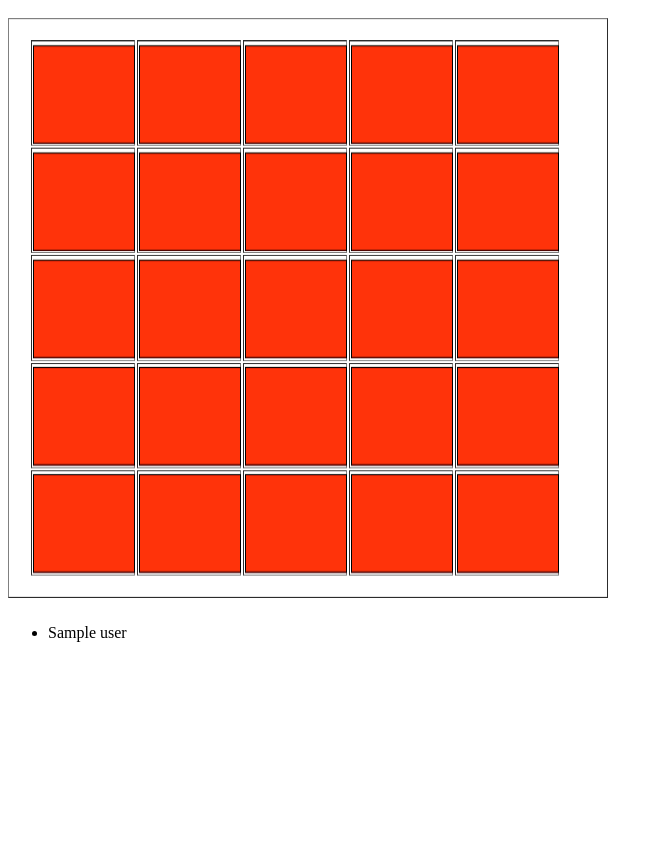
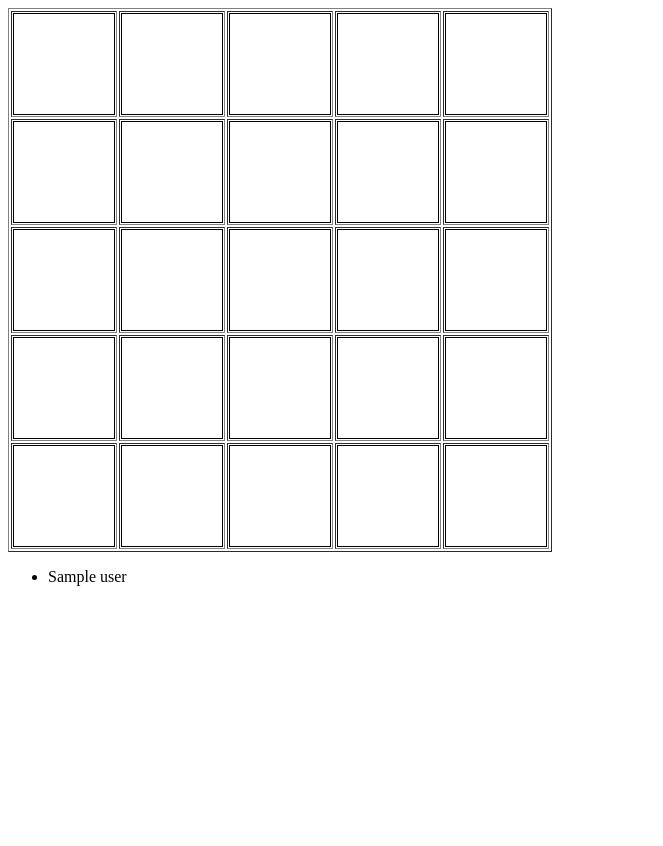
Before and after one commit to higumachan/AOJ_Othello, a Python web app: template templates/observe.html in a window 1280 px wide. Shown: the whole page, without its empty margins (0-663 px from the left). Before the commit the page ends 642 px from the top, so only its background shows below. Run offline with Jinja, Linux system fonts and the light colour scheme; the template is opened without the code that fills it: most values are stand-ins (such as "Sample title", 1, 10 or a date in 2020); some libraries are stand-ins or nearby versions.

Commit message:
3D表示をやめた

```diff
--- a/app.py
+++ b/app.py
@@ -103,13 +103,13 @@ def buttle_game(id, user):
     game = g.db.game_info.find_one({"_id": id});
     if (not user["username"] in game["users"]):
         return "Not Entry User"
-    return render_template("observe.html", id=id, game=game, user=user);
+    return render_template("simple_observe.html", id=id, game=game, user=user);
 
 @app.route("/game/observe/<int:id>")
 @require_login
 def observe_game(id, user):
     game = g.db.game_info.find_one({"_id": id});
-    return render_template("observe.html", id=id, game=game);
+    return render_template("simple_observe.html", id=id, game=game);
 
 @app.route("/game/json/state/<int:id>")
 def game_state(id):
--- a/static/css/cube.css
+++ b/static/css/cube.css
@@ -1,67 +1,4 @@
-.main {
-    width: 600px;
-    height: 600px;
-    padding: 20px;
-    display: -webkit-box;
-    /* 3D設定 */
-    -webkit-transform-style: preserve-3d;
-    -webkit-perspective: 1200;
-    /* 少し上から見下ろす感じ  */
-    -webkit-transform: rotateX(-15deg);
-}
-
-.cube {
-    /*margin: 10px;*/
-    width: 100px;
-    height: 100px;
-
-    -webkit-transform-style: preserve-3d;
-    -webkit-transform: translateZ( 0px );
-}
-
-.dir1 {
-    -webkit-animation: rolling 2s ;
-	-webkit-animation-fill-mode: forwards ;
-}
-
-.dir2 {
-    -webkit-animation: inv_rolling 2s ;
-	-webkit-animation-fill-mode: forwards ;
-}
-
-.dir3 {
-    -webkit-animation: pitching 2s ;
-	-webkit-animation-fill-mode: forwards ;
-}
-
-.dir4 {
-    -webkit-animation: inv_pitching 2s ;
-	-webkit-animation-fill-mode: forwards ;
-}
-
-@-webkit-keyframes rolling {
-      0% { -webkit-transform: translateZ(0px) rotateX(0deg); }
-    100% { -webkit-transform: translateZ(0px) rotateX(90deg); }
-}
-
-@-webkit-keyframes inv_rolling {
-      0% { -webkit-transform: translateZ(0px) rotateX(0deg); }
-    100% { -webkit-transform: translateZ(0px) rotateX(-90deg); }
-}
-
-
-@-webkit-keyframes pitching {
-      0% { -webkit-transform: translateZ(0px) rotateY(0deg); }
-    100% { -webkit-transform: translateZ(0px) rotateY(90deg); }
-}
-
-@-webkit-keyframes inv_pitching {
-      0% { -webkit-transform: translateZ(0px) rotateY(0deg); }
-    100% { -webkit-transform: translateZ(0px) rotateY(-90deg); }
-}
-
-.cube [class|=plane] {
-    position: absolute;
+.cube  {
     width: 100px;
     height: 100px;
     border: solid 1px black;
@@ -71,17 +8,3 @@
     line-height: 100px;
 	color: #fff;
 }
-
-.cube .plane-front  { background-color: hsla(  0, 100%, 50%, 0.8); }
-.cube .plane-back   { background-color: hsla( 60, 100%, 50%, 0.8); }
-.cube .plane-right  { background-color: hsla(120, 100%, 50%, 0.8); }
-.cube .plane-left   { background-color: hsla(180, 100%, 50%, 0.8); }
-.cube .plane-top    { background-color: hsla(240, 100%, 50%, 0.8); }
-.cube .plane-bottom { background-color: hsla(300, 100%, 50%, 0.8); }
-
-.cube .plane-front    { -webkit-transform: translateZ(50px); }
-.cube .plane-back     { -webkit-transform: rotateX(-180deg) translateZ(50px); }
-.cube .plane-right    { -webkit-transform: rotateY(  90deg) translateZ(50px); }
-.cube .plane-left     { -webkit-transform: rotateY( -90deg) translateZ(50px); }
-.cube .plane-top      { -webkit-transform: rotateX(  90deg) translateZ(50px); }
-.cube .plane-bottom   { -webkit-transform: rotateX( -90deg) translateZ(50px); }
--- a/static/js/main.js
+++ b/static/js/main.js
@@ -1,3 +1,5 @@
+// Generated by CoffeeScript 1.7.1
+(function() {
   var BOARD_SIZE, click, ids, update_board;
 
   BOARD_SIZE = 5;
@@ -6,7 +8,7 @@ ids = {};
 
   update_board = function() {
     return $.getJSON("/game/json/state/" + id, {}, function(json) {
-    var board, can_open, i, o, x, y, _i, _j, _len, _results;
+      var board, can_open, o, x, y, _i, _len, _results;
       can_open = json.can_open;
       board = json.board;
       console.log("T");
@@ -18,12 +20,10 @@ update_board = function() {
         console.log("#board_" + x + "_" + y);
         if (board[y][x] !== "") {
           console.log(board[y][x]);
-        for (i = _j = 1; _j <= 4; i = ++_j) {
-          $("#board_" + x + "_" + y + ">div").removeClass("dir" + i);
+          $("#board_" + x + "_" + y).text(board[y][x]);
+        } else {
+          $("#board_" + x + "_" + y).html("<a target='_blank' href='http://judge.u-aizu.ac.jp/onlinejudge/description.jsp?id=" + o.id + "&lang=jp'>" + o.id + "</a>");
         }
-        $("#board_" + x + "_" + y + ">div").addClass(user_to_plane[board[y][x]]);
-      }
-      $("#board_" + x + "_" + y + ">div>.plane-front").html("<a target='_blank' href='http://judge.u-aizu.ac.jp/onlinejudge/description.jsp?id=" + o.id + "&lang=jp'>" + o.id + "</a>");
         _results.push(ids[y * BOARD_SIZE + x] = "http://judge.u-aizu.ac.jp/onlinejudge/description.jsp?id=" + o.id + "&lang=jp");
       }
       return _results;
@@ -41,3 +41,5 @@ click = function(x, y) {
     alert("test");
     return document.location = ids[y * BOARD_SIZE + x];
   };
+
+}).call(this);
```
Also changed, not shown: templates/simple_observe.html (added, +34 -0 lines), 6 other files. Lines whose indentation alone changed are shown as unchanged.
